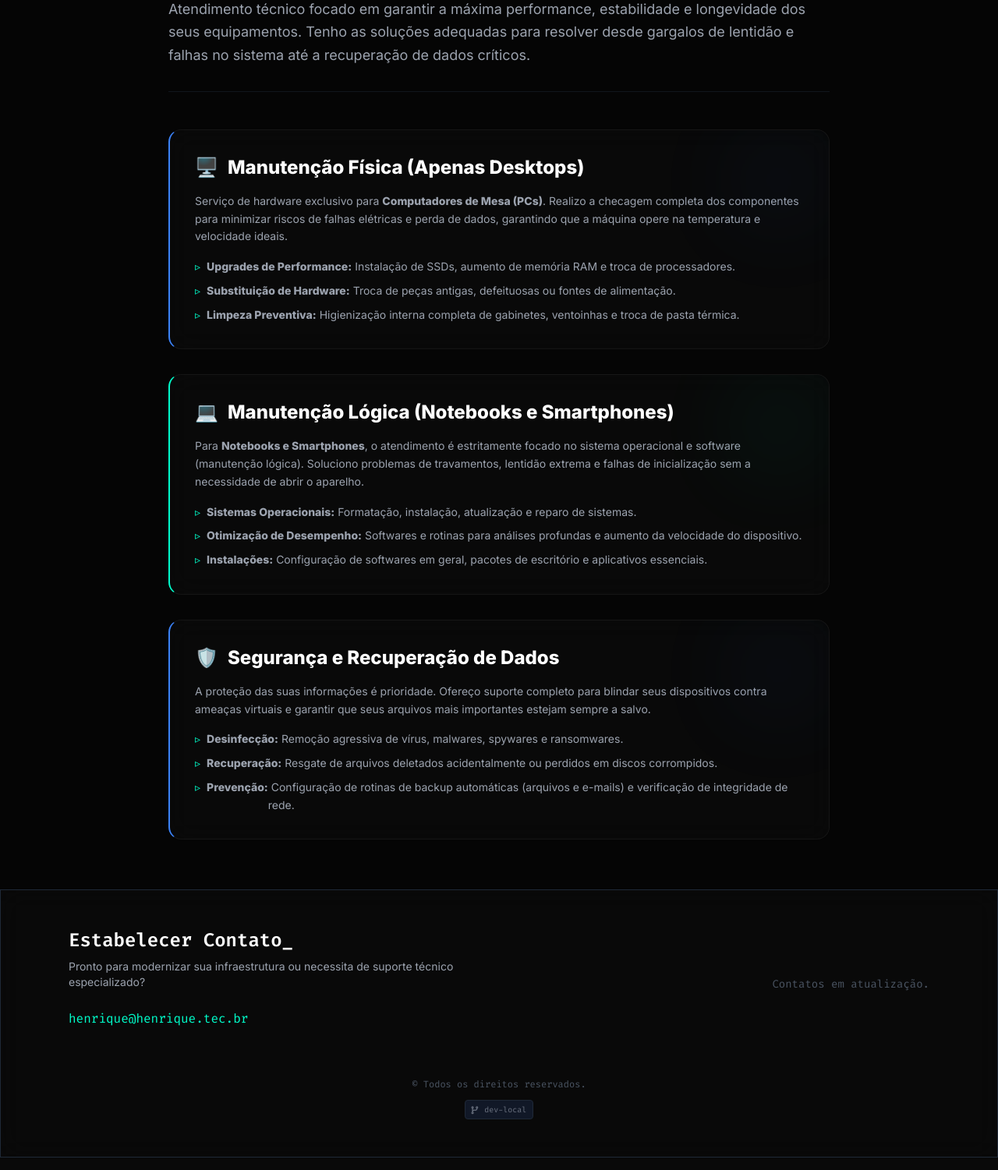
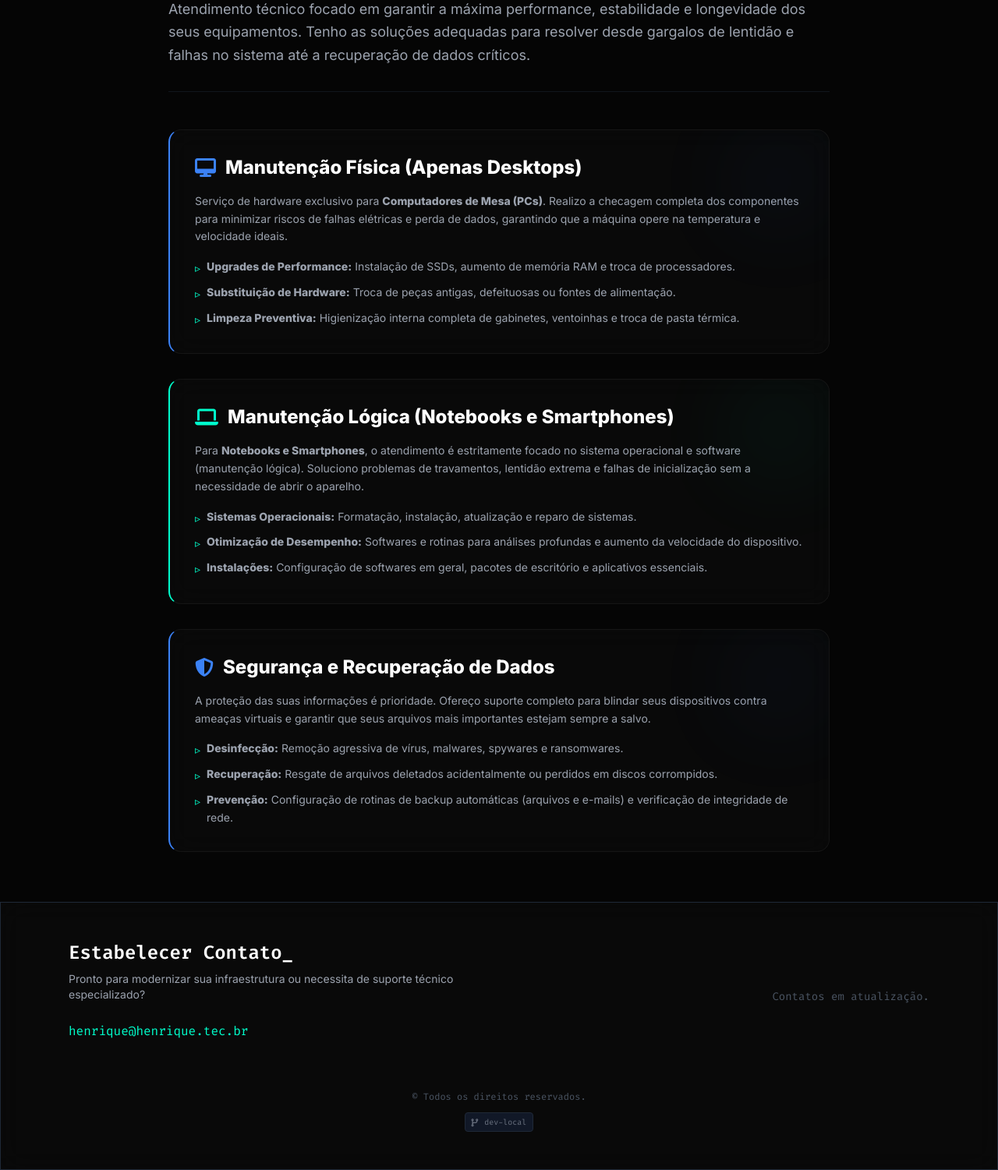
Before and after one commit to AprendendoLinux/henrique.tec.br, a FastAPI app: page /servicos/manutencao in a window 1280 px wide. Shown: the part 332-1833 px from the top of the page at 78% size. Run offline with FastAPI, Linux system fonts and the light colour scheme; data that the repository does not hold is empty; some libraries are stand-ins or nearby versions.

Commit message:
Alterado em 20/02/2026 às 15:55h.

```diff
--- a/templates/base.html
+++ b/templates/base.html
@@ -46,6 +46,7 @@
         .glass-card {
             background: rgba(255, 255, 255, 0.02);
             backdrop-filter: blur(16px);
+            -webkit-backdrop-filter: blur(16px); /* FIX: Força o efeito de vidro no iPhone/iPad */
             border: 1px solid rgba(255, 255, 255, 0.05);
             transition: transform 0.3s ease, border-color 0.3s ease;
         }
--- a/templates/manutencao.html
+++ b/templates/manutencao.html
@@ -25,16 +25,25 @@
         <article class="glass-card p-8 rounded-2xl border-l-2 border-l-accent relative overflow-hidden group">
             <div class="absolute top-0 right-0 w-32 h-32 bg-accent opacity-5 blur-[60px] group-hover:opacity-10 transition"></div>
             <h3 class="text-2xl font-bold text-white mb-4 flex items-center">
-                <span class="text-accent mr-3">🖥️</span> Manutenção Física (Apenas Desktops)
+                <i class="fa-solid fa-desktop text-accent mr-3"></i> Manutenção Física (Apenas Desktops)
             </h3>
             <div class="text-gray-400 text-sm leading-relaxed space-y-4">
                 <p>
                     Serviço de hardware exclusivo para <strong>Computadores de Mesa (PCs)</strong>. Realizo a checagem completa dos componentes para minimizar riscos de falhas elétricas e perda de dados, garantindo que a máquina opere na temperatura e velocidade ideais.
                 </p>
                 <ul class="space-y-2 mt-4">
-                    <li class="flex items-start"><span class="text-neon mr-2">▹</span> <strong>Upgrades de Performance:</strong>&nbsp;Instalação de SSDs, aumento de memória RAM e troca de processadores.</li>
-                    <li class="flex items-start"><span class="text-neon mr-2">▹</span> <strong>Substituição de Hardware:</strong>&nbsp;Troca de peças antigas, defeituosas ou fontes de alimentação.</li>
-                    <li class="flex items-start"><span class="text-neon mr-2">▹</span> <strong>Limpeza Preventiva:</strong>&nbsp;Higienização interna completa de gabinetes, ventoinhas e troca de pasta térmica.</li>
+                    <li class="flex items-start">
+                        <span class="text-neon mr-2 mt-0.5">▹</span>
+                        <span><strong>Upgrades de Performance:</strong> Instalação de SSDs, aumento de memória RAM e troca de processadores.</span>
+                    </li>
+                    <li class="flex items-start">
+                        <span class="text-neon mr-2 mt-0.5">▹</span>
+                        <span><strong>Substituição de Hardware:</strong> Troca de peças antigas, defeituosas ou fontes de alimentação.</span>
+                    </li>
+                    <li class="flex items-start">
+                        <span class="text-neon mr-2 mt-0.5">▹</span>
+                        <span><strong>Limpeza Preventiva:</strong> Higienização interna completa de gabinetes, ventoinhas e troca de pasta térmica.</span>
+                    </li>
                 </ul>
             </div>
         </article>
@@ -42,16 +51,25 @@
         <article class="glass-card p-8 rounded-2xl border-l-2 border-l-neon relative overflow-hidden group">
             <div class="absolute top-0 right-0 w-32 h-32 bg-neon opacity-5 blur-[60px] group-hover:opacity-10 transition"></div>
             <h3 class="text-2xl font-bold text-white mb-4 flex items-center">
-                <span class="text-neon mr-3">💻</span> Manutenção Lógica (Notebooks e Smartphones)
+                <i class="fa-solid fa-laptop text-neon mr-3"></i> Manutenção Lógica (Notebooks e Smartphones)
             </h3>
             <div class="text-gray-400 text-sm leading-relaxed space-y-4">
                 <p>
                     Para <strong>Notebooks e Smartphones</strong>, o atendimento é estritamente focado no sistema operacional e software (manutenção lógica). Soluciono problemas de travamentos, lentidão extrema e falhas de inicialização sem a necessidade de abrir o aparelho.
                 </p>
                 <ul class="space-y-2 mt-4">
-                    <li class="flex items-start"><span class="text-neon mr-2">▹</span> <strong>Sistemas Operacionais:</strong>&nbsp;Formatação, instalação, atualização e reparo de sistemas.</li>
-                    <li class="flex items-start"><span class="text-neon mr-2">▹</span> <strong>Otimização de Desempenho:</strong>&nbsp;Softwares e rotinas para análises profundas e aumento da velocidade do dispositivo.</li>
-                    <li class="flex items-start"><span class="text-neon mr-2">▹</span> <strong>Instalações:</strong>&nbsp;Configuração de softwares em geral, pacotes de escritório e aplicativos essenciais.</li>
+                    <li class="flex items-start">
+                        <span class="text-neon mr-2 mt-0.5">▹</span>
+                        <span><strong>Sistemas Operacionais:</strong> Formatação, instalação, atualização e reparo de sistemas.</span>
+                    </li>
+                    <li class="flex items-start">
+                        <span class="text-neon mr-2 mt-0.5">▹</span>
+                        <span><strong>Otimização de Desempenho:</strong> Softwares e rotinas para análises profundas e aumento da velocidade do dispositivo.</span>
+                    </li>
+                    <li class="flex items-start">
+                        <span class="text-neon mr-2 mt-0.5">▹</span>
+                        <span><strong>Instalações:</strong> Configuração de softwares em geral, pacotes de escritório e aplicativos essenciais.</span>
+                    </li>
                 </ul>
             </div>
         </article>
@@ -59,16 +77,25 @@
         <article class="glass-card p-8 rounded-2xl border-l-2 border-l-accent relative overflow-hidden group">
             <div class="absolute top-0 right-0 w-32 h-32 bg-accent opacity-5 blur-[60px] group-hover:opacity-10 transition"></div>
             <h3 class="text-2xl font-bold text-white mb-4 flex items-center">
-                <span class="text-accent mr-3">🛡️</span> Segurança e Recuperação de Dados
+                <i class="fa-solid fa-shield-halved text-accent mr-3"></i> Segurança e Recuperação de Dados
             </h3>
             <div class="text-gray-400 text-sm leading-relaxed space-y-4">
                 <p>
                     A proteção das suas informações é prioridade. Ofereço suporte completo para blindar seus dispositivos contra ameaças virtuais e garantir que seus arquivos mais importantes estejam sempre a salvo.
                 </p>
                 <ul class="space-y-2 mt-4">
-                    <li class="flex items-start"><span class="text-neon mr-2">▹</span> <strong>Desinfecção:</strong>&nbsp;Remoção agressiva de vírus, malwares, spywares e ransomwares.</li>
-                    <li class="flex items-start"><span class="text-neon mr-2">▹</span> <strong>Recuperação:</strong>&nbsp;Resgate de arquivos deletados acidentalmente ou perdidos em discos corrompidos.</li>
-                    <li class="flex items-start"><span class="text-neon mr-2">▹</span> <strong>Prevenção:</strong>&nbsp;Configuração de rotinas de backup automáticas (arquivos e e-mails) e verificação de integridade de rede.</li>
+                    <li class="flex items-start">
+                        <span class="text-neon mr-2 mt-0.5">▹</span>
+                        <span><strong>Desinfecção:</strong> Remoção agressiva de vírus, malwares, spywares e ransomwares.</span>
+                    </li>
+                    <li class="flex items-start">
+                        <span class="text-neon mr-2 mt-0.5">▹</span>
+                        <span><strong>Recuperação:</strong> Resgate de arquivos deletados acidentalmente ou perdidos em discos corrompidos.</span>
+                    </li>
+                    <li class="flex items-start">
+                        <span class="text-neon mr-2 mt-0.5">▹</span>
+                        <span><strong>Prevenção:</strong> Configuração de rotinas de backup automáticas (arquivos e e-mails) e verificação de integridade de rede.</span>
+                    </li>
                 </ul>
             </div>
         </article>
```
Also changed, not shown: templates/index.html (+10 -11 lines), templates/linux.html (+4 -4 lines), templates/mikrotik.html (+4 -4 lines).
